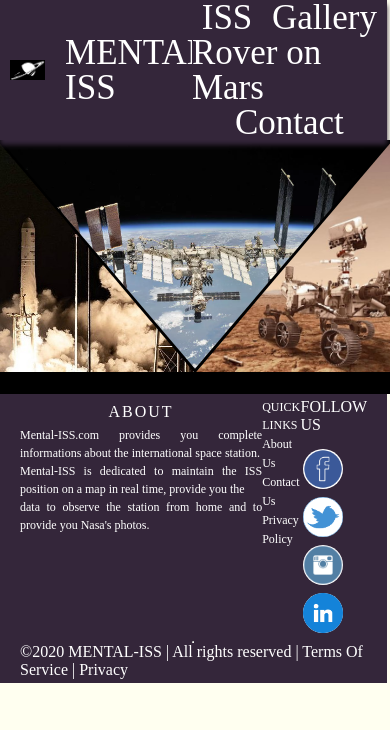
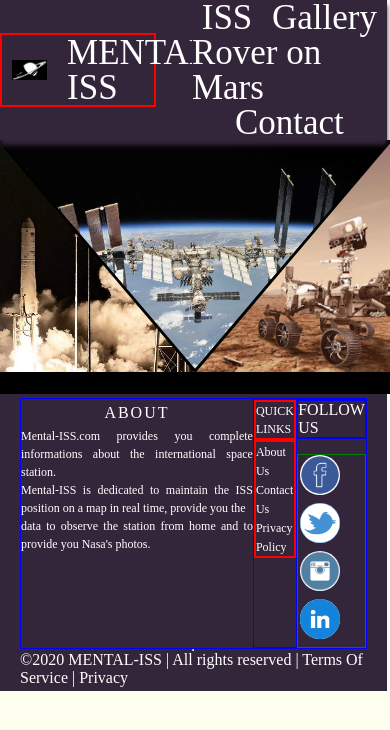
Before and after one commit to WildCodeSchool/lille-0920b-js-mentali-iss, a React (Create React App) app: page / in a window 390 px wide. Shown: the top 730 px of the page. Built offline with nearby package versions, Linux system fonts and the light colour scheme.

Commit message:
add media queries step 1/3

```diff
--- a/src/App.css
+++ b/src/App.css
@@ -1,9 +1,11 @@
+
 * {
     box-sizing: border-box;
     margin: 0;
     padding: 0;
 }
 
+
 body {
     background-color: ivory;
 }
--- a/src/components/Footer.jsx
+++ b/src/components/Footer.jsx
@@ -1,5 +1,18 @@
 import React from "react";
 import styled from "styled-components";
+
+const size = {
+  xs: '320px',
+  sm: '768px',
+  lg: '1200px',
+ };
+
+const device = {
+  xs: `(max-width: ${size.xs})`,
+  sm: `(min-width: ${size.sm})`,
+  lg: `(min-width: ${size.lg})`,
+ };
+
 
 const Mainfooter = styled.footer`
   width: 99.2vw;
@@ -29,6 +42,12 @@
   justify-content: space-between;
   width: 100%;
   height: 60%;
+  border: solid blue 1px;
+  @media ${device.xs} {
+    display: flex;
+    flex-direction: column;
+    align-items: center;
+}
 `;
 
 const Row2 = styled.div`
@@ -37,6 +56,10 @@
   align-items: center;
   width: 100%;
   height: 20%;
+  @media ${device.xs} {
+   display:none;
+}
+
 `;
 
 const Col1 = styled.div`
@@ -44,6 +67,9 @@
   display: flex;
   flex-direction: column;
   align-items: center;
+  @media ${device.xs} {
+    display: none;
+}
 `;
 
 const Col2 = styled.div`
@@ -51,7 +77,10 @@
   display: flex;
   flex-direction: column;
   align-items: center;
-`;
+  border: solid 1px blue;
+  @media ${device.xs} {
+   width: 100%;
+}`;
 
 const Col3 = styled.div`
   width: 20%;
@@ -74,11 +103,21 @@
 
 const H4BIS = styled.h4`
   font-size: 12px;
+  border: solid 2px red;
 `;
+const H4TER =styled.h4 `
+  border: solid 2px blue;
+  @media ${device.xs} {
+   font-size: 8px;
+}`;
 
 const Footerlinks = styled.ul`
   padding-left: 0;
   list-style: none;
+  border: solid 2px red;
+  @media ${device.xs} {
+   text-align: center;
+}
 `;
 
 const Footlinks = styled.a`
@@ -92,6 +131,10 @@
 `;
 const Socialicons = styled.ul`
   margin-top: 15px;
+  border: solid 1px green;
+  @media ${device.xs} {
+   display: flex;
+}
 `;
 
 const SocialLi = styled.li`
@@ -168,7 +211,7 @@
           </Col2>
           {/* Column3 */}
           <Col3>
-            <h4>FOLLOW US</h4>
+            <H4TER>FOLLOW US</H4TER>
             <Socialicons>
               <SocialLi>
                 <SocialA href="#7">
--- a/src/components/FrontPage.jsx
+++ b/src/components/FrontPage.jsx
@@ -1,4 +1,17 @@
 import styled from "styled-components";
+
+const size = {
+  xs: '320px',
+  sm: '768px',
+  lg: '1200px',
+ };
+
+const device = {
+  xs: `(max-width: ${size.xs})`,
+  sm: `(min-width: ${size.sm})`,
+  lg: `(min-width: ${size.lg})`,
+ };
+
 
 const Page = styled.div`
   background-color: black;
@@ -11,6 +24,9 @@
 
 const BlocClipPath = styled.div`
   height: 3vh;
+  @media ${device.xs} {
+    display : none;
+    }
 `;
 
 const TriangleHaut = styled.img`
@@ -20,6 +36,9 @@
   transition: 0.5s ease;
   width: 100%;
   height: 100%;
+  @media ${device.xs} {
+    position: relative;
+    }
 `;
 
 const TriangleDroit = styled.img`
@@ -34,6 +53,9 @@
   &:hover {
     opacity: 0.3;
   }
+  @media ${device.xs} {
+    position: relative;
+    }
 `;
 
 const TriangleGauche = styled.img`
@@ -43,12 +65,14 @@
   transition: 0.5s ease;
   position: absolute;
   top: 0.4vh;
-
   width: 100%;
   height: 100%;
   &:hover {
     opacity: 0.3;
   }
+  @media ${device.xs} {
+    position: relative;
+    }
 `;
 
 const ContainerTextISS = styled.div`
@@ -62,6 +86,11 @@
   right: 40vw;
   transform: translate(-50%, -50%);
   text-align: center;
+  @media ${device.xs} {
+    position: absolute;
+    top: 15vh;
+    right: 8vh;
+    }
 `;
 
 const ContainerTextRover = styled.div`
@@ -74,10 +103,14 @@
   right: 0;
   transform: translate(-50%, -50%);
   text-align: center;
-
   &:hover {
     opacity: 1;
   }
+  @media ${device.xs} {
+    position: absolute;
+    top: 50vh;
+    left: 30vh;
+    }
 `;
 
 const ContainerTextGalerie = styled.div`
@@ -92,6 +125,11 @@
   text-align: center;
   &:hover {
     opacity: 1;
+  }
+  @media ${device.xs} {
+    position: absolute;
+    top: 80vh;
+    left: 30vh;
   }
 `;
 
--- a/src/components/Header.jsx
+++ b/src/components/Header.jsx
@@ -1,5 +1,18 @@
 import React from "react";
 import styled from "styled-components";
+
+const size = {
+  xs: '320px',
+  sm: '768px',
+  lg: '1200px',
+ };
+
+const device = {
+  xs: `(max-width: ${size.xs})`,
+  sm: `(min-width: ${size.sm})`,
+  lg: `(min-width: ${size.lg})`,
+ };
+
 
 const Headercont = styled.header`
   position: absolute;
@@ -23,6 +36,8 @@
   text-decoration: none;
   width: 40vw;
   height: auto;
+  border: solid 2px red;
+
 `;
 const LogoISS = styled.img`
   width: 9vw;
@@ -38,7 +53,9 @@
     color: #3366cc;
     text-decoration: none;
   }
-`;
+  @media ${device.xs} {
+    font-size: 10px;
+    }`;
 
 const Navbar = styled.ul`
   list-style: none;
@@ -49,7 +66,11 @@
   width: 50vw;
   height: auto;
   background-color: #34263a;
+  @media ${device.xs} {
+    display: none;
+}
 `;
+
 const Navlink = styled.a`
   text-decoration: none;
   font-size: 35px;
```
